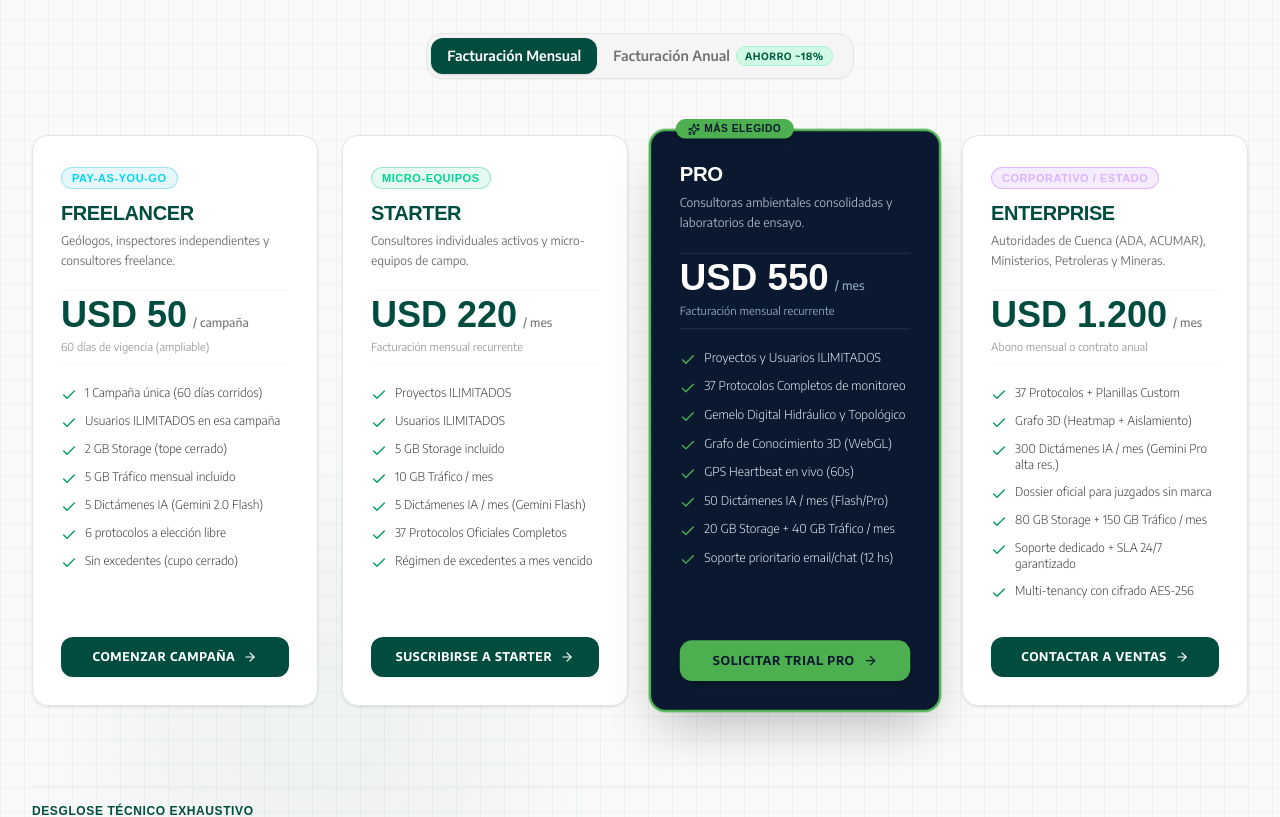
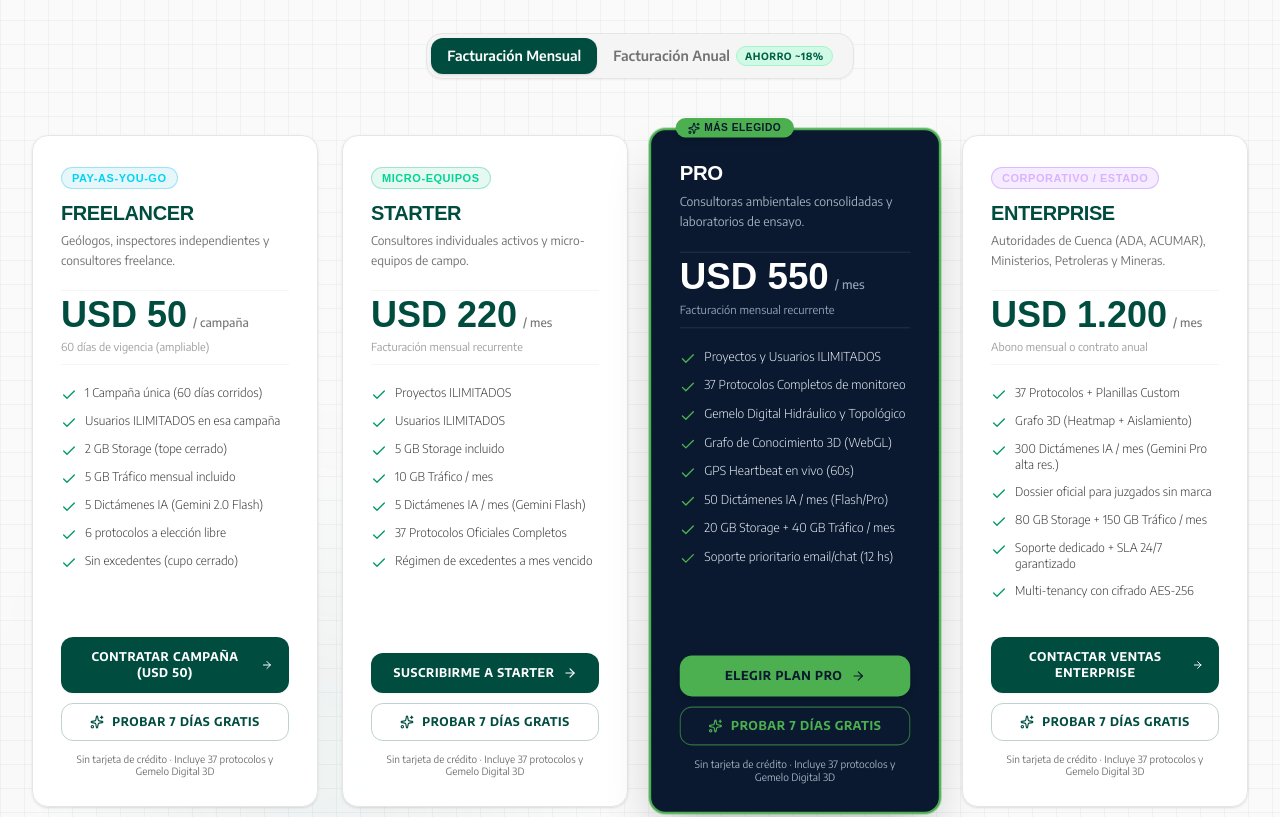
Before and after one commit to luisbree/geosint-landing, a Next.js app: page / in a window 1280 px wide. Shown: the part 8140-8957 px from the top of the page. Built offline with nearby package versions, Linux system fonts and the light colour scheme; no server answers; a web font is replaced by a local one.

Commit message:
Botón Trial + Botón Compra

```diff
--- a/src/components/ContactForm.tsx
+++ b/src/components/ContactForm.tsx
@@ -95,6 +95,9 @@ export default function ContactForm() {
 
   return (
     <section id="contact" className="py-24 bg-transparent relative overflow-hidden">
+      {/* Anchor alias so #contacto also scrolls here */}
+      <div id="contacto" className="absolute -top-24 pointer-events-none" />
+
       {/* Background radial gradients */}
       <div className="absolute bottom-0 left-0 w-80 h-80 bg-primary/5 rounded-full filter blur-3xl pointer-events-none" />
 
--- a/src/components/HowItWorks.tsx
+++ b/src/components/HowItWorks.tsx
@@ -15,7 +15,7 @@ interface Pillar {
 }
 
 export default function HowItWorks() {
-  const appUrl = process.env.NEXT_PUBLIC_APP_URL || "https://ddb.geosint.com.ar";
+  const appUrl = process.env.NEXT_PUBLIC_DDB_URL || process.env.NEXT_PUBLIC_APP_URL || "https://ddb.geosint.com.ar";
   const { t } = useLanguage();
 
   // Helper to parse formatting placeholder e.g. {activity_logs} into styled HTML code tag
--- a/src/components/Navbar.tsx
+++ b/src/components/Navbar.tsx
@@ -10,7 +10,7 @@ export default function Navbar() {
   const [langDropdownOpen, setLangDropdownOpen] = useState(false);
   const { language, setLanguage, t } = useLanguage();
 
-  const appUrl = process.env.NEXT_PUBLIC_APP_URL || "https://ddb.geosint.com.ar";
+  const appUrl = process.env.NEXT_PUBLIC_DDB_URL || process.env.NEXT_PUBLIC_APP_URL || "https://ddb.geosint.com.ar";
 
   useEffect(() => {
     const handleScroll = () => {
--- a/src/components/Pricing.tsx
+++ b/src/components/Pricing.tsx
@@ -35,6 +35,8 @@ export default function Pricing() {
   const [annualBilling, setAnnualBilling] = useState(false);
   const [activeTab, setActiveTab] = useState<TableTab>("all");
 
+  const ddbUrl = process.env.NEXT_PUBLIC_DDB_URL || process.env.NEXT_PUBLIC_APP_URL || "https://ddb.geosint.com.ar";
+
   const isEs = language !== "en";
 
   // 4 Tiers definition
@@ -54,7 +56,7 @@ export default function Pricing() {
       isAnnualApplicable: false,
       annualNote: isEs ? "Venta spot / unitaria" : "Spot / per-campaign purchase",
       highlight: false,
-      ctaText: isEs ? "Comenzar Campaña" : "Start Campaign",
+      ctaText: isEs ? "Contratar Campaña (USD 50)" : "Contract Campaign (USD 50)",
       keySpecs: [
         isEs ? "1 Campaña única (60 días corridos)" : "1 Single campaign (60 calendar days)",
         isEs ? "Usuarios ILIMITADOS en esa campaña" : "UNLIMITED users in that campaign",
@@ -86,7 +88,7 @@ export default function Pricing() {
         : "Monthly recurring billing",
       isAnnualApplicable: true,
       highlight: false,
-      ctaText: isEs ? "Suscribirse a Starter" : "Subscribe to Starter",
+      ctaText: isEs ? "Suscribirme a Starter" : "Subscribe to Starter",
       keySpecs: [
         isEs ? "Proyectos ILIMITADOS" : "UNLIMITED Projects",
         isEs ? "Usuarios ILIMITADOS" : "UNLIMITED Users",
@@ -118,7 +120,7 @@ export default function Pricing() {
         : "Monthly recurring billing",
       isAnnualApplicable: true,
       highlight: true,
-      ctaText: isEs ? "Solicitar Trial Pro" : "Request Pro Trial",
+      ctaText: isEs ? "Elegir Plan Pro" : "Choose Pro Plan",
       keySpecs: [
         isEs ? "Proyectos y Usuarios ILIMITADOS" : "UNLIMITED Projects & Users",
         isEs ? "37 Protocolos Completos de monitoreo" : "All 37 Full monitoring protocols",
@@ -151,7 +153,7 @@ export default function Pricing() {
         : "Monthly plan or annual contract",
       isAnnualApplicable: true,
       highlight: false,
-      ctaText: isEs ? "Contactar a Ventas" : "Contact Sales",
+      ctaText: isEs ? "Contactar Ventas Enterprise" : "Contact Enterprise Sales",
       keySpecs: [
         isEs ? "37 Protocolos + Planillas Custom" : "37 Protocols + Custom Checklists",
         isEs ? "Grafo 3D (Heatmap + Aislamiento)" : "3D Graph (Heatmap + Route isolation)",
@@ -598,10 +600,21 @@ export default function Pricing() {
                   </ul>
                 </div>
 
-                {/* Card CTA */}
-                <div className="mt-7 pt-2">
+                {/* Card CTAs: Direct Checkout + Free Trial */}
+                <div className="mt-7 pt-2 space-y-2.5">
+                  {/* B. Botón Principal: Contratar / Suscribirse (Checkout Directo) */}
                   <a
-                    href="#contact"
+                    href={
+                      tier.id === "freelancer"
+                        ? `${ddbUrl}/suscripcion?plan=freelancer`
+                        : tier.id === "starter"
+                        ? `${ddbUrl}/suscripcion?plan=starter&cycle=${annualBilling ? "annual" : "monthly"}`
+                        : tier.id === "pro"
+                        ? `${ddbUrl}/suscripcion?plan=pro&cycle=${annualBilling ? "annual" : "monthly"}`
+                        : `${ddbUrl}/suscripcion?plan=enterprise`
+                    }
+                    target="_blank"
+                    rel="noopener noreferrer"
                     className={`w-full py-3 px-4 rounded-xl font-bold text-xs uppercase tracking-wider text-center flex items-center justify-center space-x-2 transition-all duration-200 cursor-pointer ${
                       isHighlighted
                         ? "bg-accent hover:bg-accent-hover text-marine-dark shadow-md hover:shadow-lg hover:shadow-accent/20"
@@ -611,6 +624,32 @@ export default function Pricing() {
                     <span>{tier.ctaText}</span>
                     <ArrowRight className="h-3.5 w-3.5" />
                   </a>
+
+                  {/* A. Botón Secundario: Probar 7 Días Gratis (Trial Pro) */}
+                  <a
+                    href="#contact"
+                    className={`w-full py-2.5 px-4 rounded-xl font-bold text-xs uppercase tracking-wider text-center flex items-center justify-center space-x-2 transition-all duration-200 cursor-pointer border ${
+                      isHighlighted
+                        ? "border-accent/60 text-accent hover:bg-accent/15 hover:border-accent"
+                        : "border-primary/25 text-primary hover:bg-primary-soft/50 hover:border-primary/50"
+                    }`}
+                  >
+                    <Sparkles className="h-3.5 w-3.5" />
+                    <span>{isEs ? "Probar 7 Días Gratis" : "Try 7 Days Free"}</span>
+                  </a>
+
+                  {/* Nota comercial */}
+                  <p
+                    className={`text-[10px] leading-tight text-center pt-0.5 ${
+                      isHighlighted ? "text-slate-300/80" : "text-neutral-500"
+                    }`}
+                  >
+                    <span>
+                      {isEs
+                        ? "Sin tarjeta de crédito · Incluye 37 protocolos y Gemelo Digital 3D"
+                        : "No credit card required · 37 protocols & 3D Twin included"}
+                    </span>
+                  </p>
                 </div>
               </div>
             );
@@ -982,7 +1021,7 @@ export default function Pricing() {
             href="#contact"
             className="shrink-0 bg-accent hover:bg-accent-hover text-marine-dark px-6 py-3.5 rounded-xl font-bold text-sm tracking-wide transition-all duration-200 shadow-md hover:shadow-xl hover:shadow-accent/20 flex items-center space-x-2 cursor-pointer"
           >
-            <span>{isEs ? "Solicitar Trial de 7 Días" : "Request 7-Day Trial"}</span>
+            <span>{isEs ? "Probar 7 Días Gratis" : "Try 7 Days Free"}</span>
             <ArrowRight className="h-4 w-4" />
           </a>
         </div>
```
